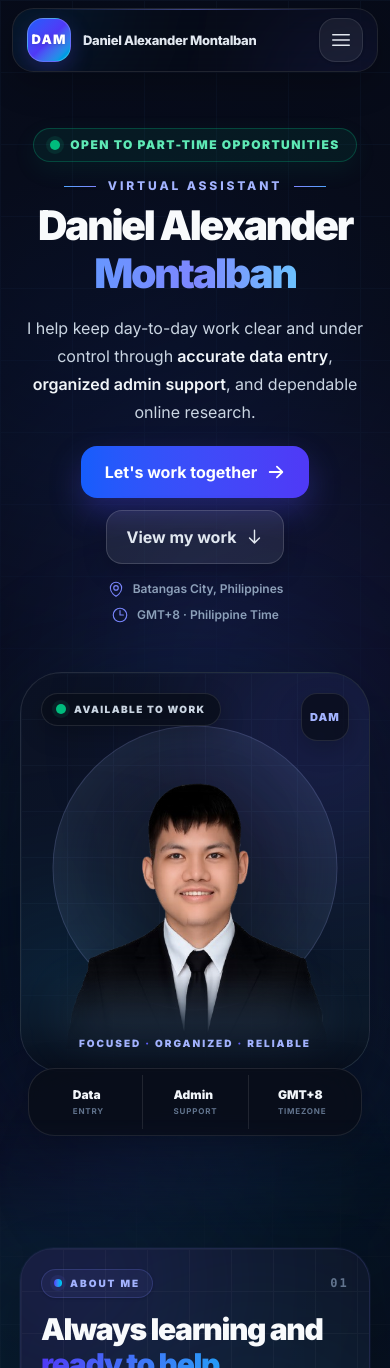
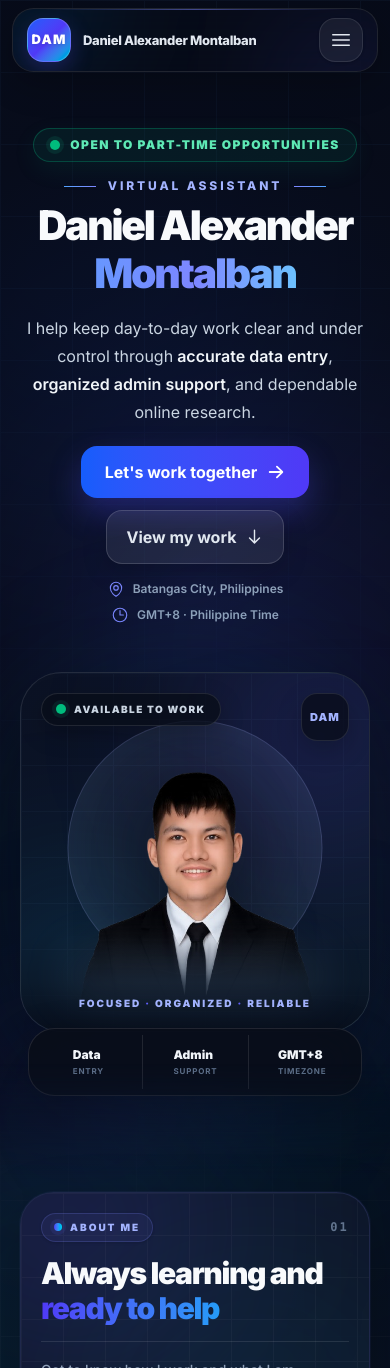
Before and after one commit to xandermontalban2007-max/Portfolio, a React (Vite) app: page / in a window 390 px wide. Shown: the top 1368 px of the page. Built offline with nearby package versions, Linux system fonts and the light colour scheme.

Commit message:
Optimize hero portrait card to fit smaller screens

```diff
--- a/src/sections/Hero/HeroImage.jsx
+++ b/src/sections/Hero/HeroImage.jsx
@@ -82,13 +82,13 @@ export default function HeroImage() {
       variants={imageSequence}
       initial="hidden"
       animate="visible"
-      className="relative mx-auto w-full max-w-[500px] pb-8 lg:mx-0"
+      className="relative mx-auto w-full max-w-[470px] pb-4 lg:mx-0 lg:max-w-[500px] lg:pb-8"
     >
       <div className="pointer-events-none absolute -inset-8 -z-10 rounded-full bg-gradient-to-br from-cyan-500/10 via-blue-500/[0.08] to-indigo-500/12 blur-3xl" />
 
       <motion.div
         variants={cardReveal}
-        className="relative h-[400px] overflow-hidden rounded-[2.6rem] border border-white/10 bg-gradient-to-br from-[#0b1224] via-[#0c1428] to-[#0b1a2a] shadow-[0_28px_75px_rgba(0,0,0,0.34)] sm:h-[430px] lg:h-[410px] xl:h-[430px]"
+        className="relative h-[360px] overflow-hidden rounded-[2.6rem] border border-white/10 bg-gradient-to-br from-[#0b1224] via-[#0c1428] to-[#0b1a2a] shadow-[0_28px_75px_rgba(0,0,0,0.34)] sm:h-[390px] lg:h-[410px] xl:h-[430px]"
       >
         <div className="pointer-events-none absolute -right-20 -top-16 h-64 w-64 rounded-full bg-indigo-500/16 blur-[78px]" />
         <div className="pointer-events-none absolute -bottom-16 -left-16 h-60 w-60 rounded-full bg-cyan-500/11 blur-[72px]" />
@@ -113,7 +113,7 @@ export default function HeroImage() {
           variants={detailReveal}
           className="pointer-events-none absolute inset-0"
         >
-          <div className="absolute left-1/2 top-[49%] h-[285px] w-[285px] -translate-x-1/2 -translate-y-1/2 rounded-full border border-indigo-300/20 bg-white/[0.045] shadow-[inset_0_0_80px_rgba(96,165,250,0.1)] sm:h-[325px] sm:w-[325px] lg:h-[305px] lg:w-[305px] xl:h-[325px] xl:w-[325px]" />
+          <div className="absolute left-1/2 top-[49%] h-[255px] w-[255px] -translate-x-1/2 -translate-y-1/2 rounded-full border border-indigo-300/20 bg-white/[0.045] shadow-[inset_0_0_80px_rgba(96,165,250,0.1)] sm:h-[290px] sm:w-[290px] lg:h-[305px] lg:w-[305px] xl:h-[325px] xl:w-[325px]" />
         </motion.div>
 
         <motion.div
@@ -135,7 +135,7 @@ export default function HeroImage() {
               maskImage:
                 "linear-gradient(to bottom, black 0%, black 72%, rgba(0,0,0,0.96) 80%, transparent 100%)",
             }}
-            className="absolute bottom-0 left-1/2 h-[350px] w-auto max-w-none -translate-x-1/2 select-none object-contain drop-shadow-[0_22px_28px_rgba(0,0,0,0.34)] sm:h-[390px] lg:h-[370px] xl:h-[392px]"
+            className="absolute bottom-0 left-1/2 h-[315px] w-auto max-w-none -translate-x-1/2 select-none object-contain drop-shadow-[0_22px_28px_rgba(0,0,0,0.34)] sm:h-[350px] lg:h-[370px] xl:h-[392px]"
           />
         </motion.div>
 
```
